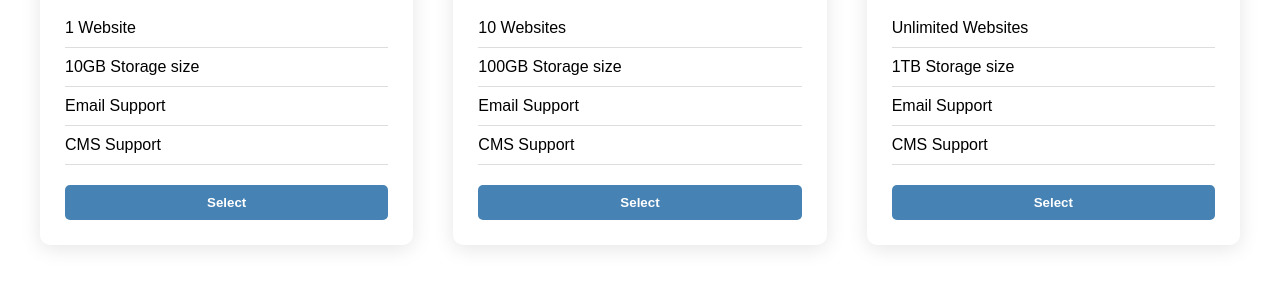
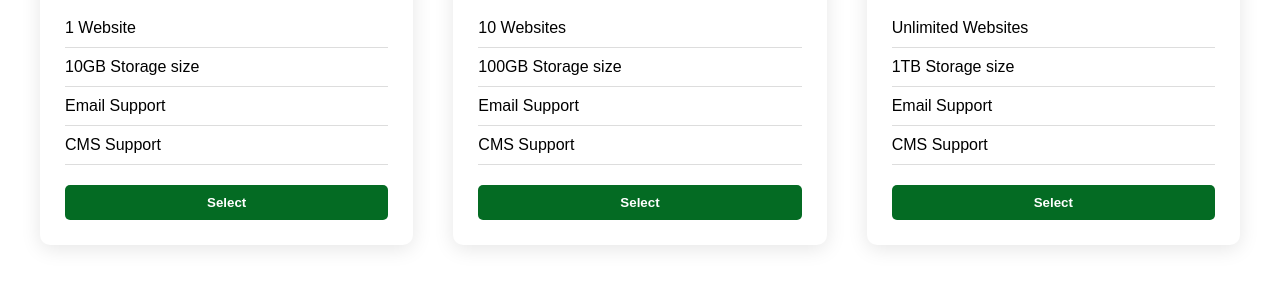
Before and after one commit to Ng-Harry/TechStarters, a plain HTML site: page price.html in a window 1280 px wide. Shown: the part 161-448 px from the top of the page. Drawn offline with Linux system fonts and the light colour scheme.

Commit message:
change button color

```diff
--- a/price.html
+++ b/price.html
@@ -51,7 +51,7 @@
         button{
             padding: 10px;
             border: none;
-            background-color: steelblue;
+            background-color: #046b23;
             color: #fff;
             border-radius: 5px;
             cursor: pointer;
```
